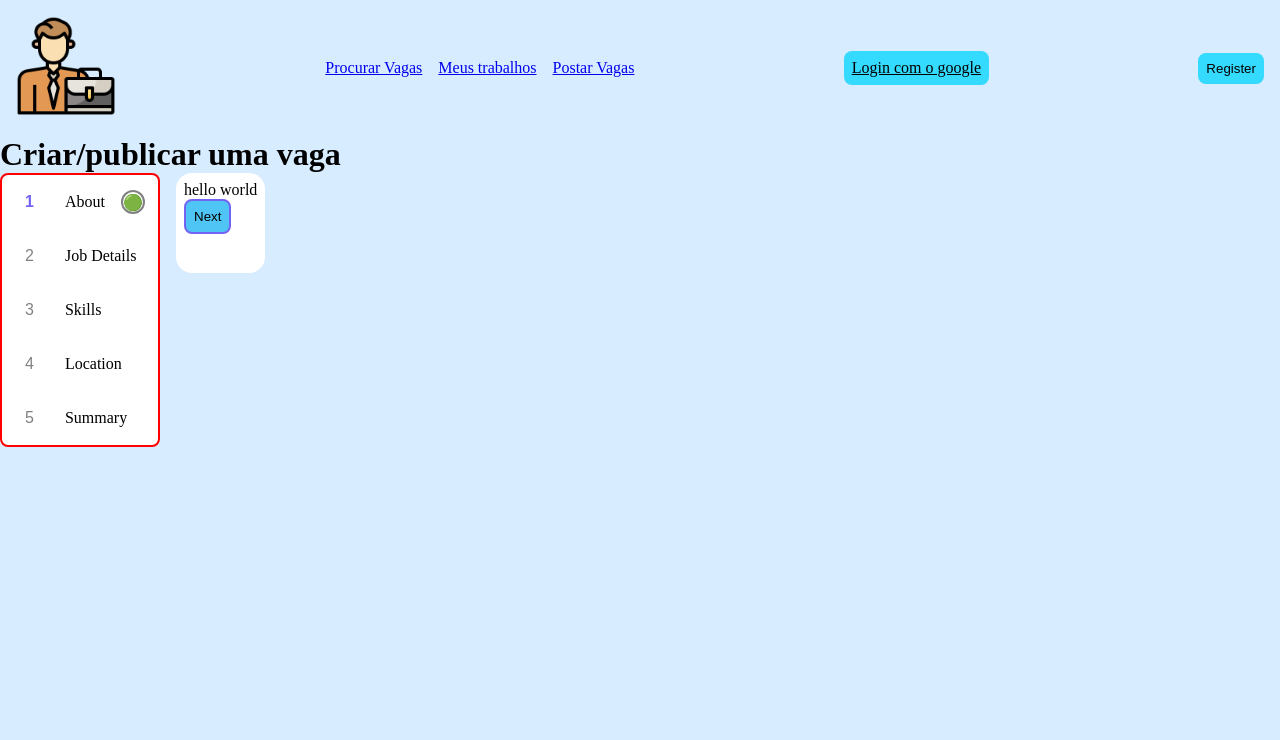
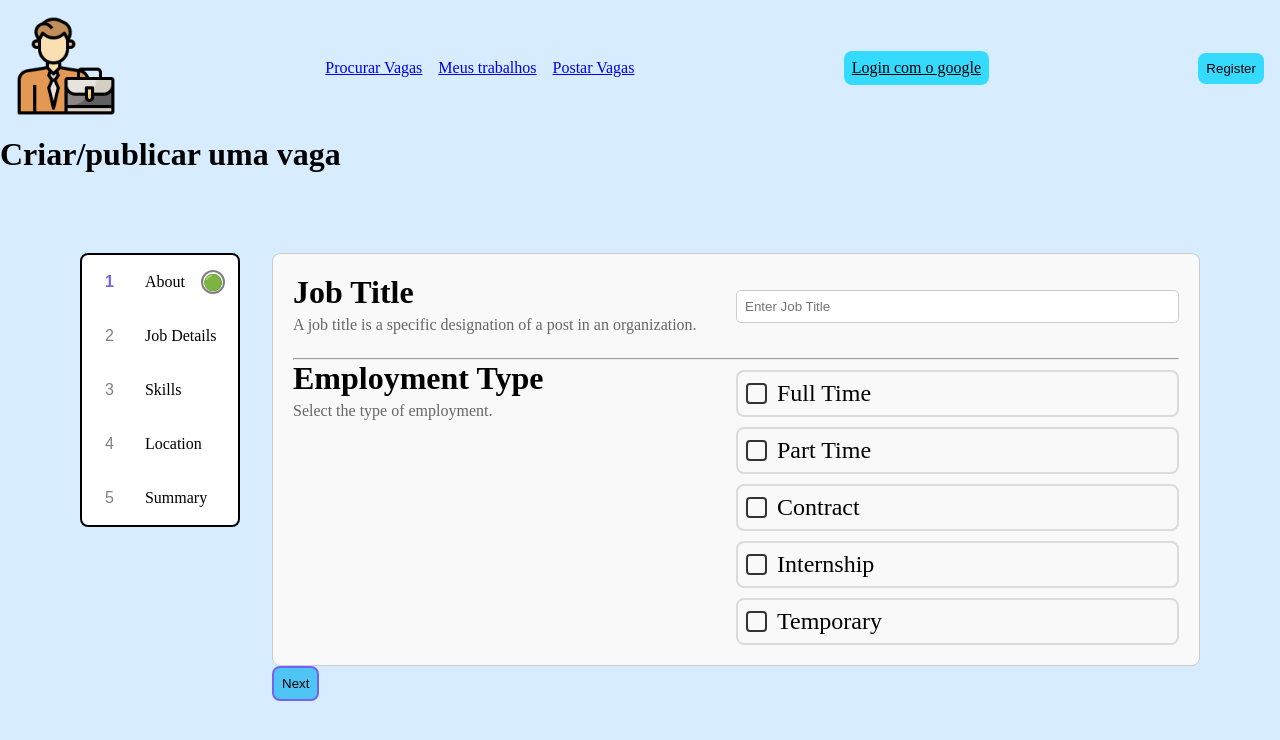
Before and after one commit to 404GabrielDev/Job-Portal, a React (Vite) app in the folder client/: page /post in a window 1280 px wide. Shown: the top 740 px of the page. Built offline with nearby package versions, Linux system fonts and the light colour scheme; no server answers.

Commit message:
sessão de vaga estilizada

```diff
--- a/client/src/components/JobPost/JobForm.css
+++ b/client/src/components/JobPost/JobForm.css
@@ -2,14 +2,15 @@
 
 .container-pageAll {
   display: flex;
-  gap: 1rem;
+  gap: 2rem;
+  padding: 5rem;
 }
 
 .container-sections {
   max-width: 160px;
   border-radius: 0.5rem;
   background-color: #fff;
-  border: 2px solid red;
+  border: 2px solid #000;
 }
 
 .container-buttonsSection {
@@ -61,11 +62,9 @@
   color: white; /* Texto branco */
   border-color: #7263f3;
 }
-
+/*MODIFICANDO AQUI*/
 .container-formDetails {
-  max-height: 100px;
-  padding: 0.5rem;
-  background-color: #fff;
+  width: 100%;
   border-radius: 1rem;
 }
 
--- a/client/src/components/JobPost/JobForm.jsx
+++ b/client/src/components/JobPost/JobForm.jsx
@@ -11,7 +11,7 @@ const JobForm = () => {
     jobTitle,
     jobDescription,
     salaryType,
-    activeEmploymentTypes,
+    activeEmployementTypes,
     salary,
     location,
     skills,
@@ -45,7 +45,7 @@ const JobForm = () => {
   const getCompletedcolor = (section) => {
     switch (section) {
       case "About":
-        return jobTitle && activeEmploymentTypes.length > 0
+        return jobTitle && activeEmployementTypes.length > 0
           ? "#7263f3"
           : "gray";
 
--- /dev/null
+++ b/client/src/components/JobPost/JobTitle.css
@@ -0,0 +1,103 @@
+.job-container {
+  width: 100%;
+  padding: 20px;
+  border: 1px solid #ccc;
+  border-radius: 8px;
+  background: #f9f9f9;
+}
+
+.container-jobTitle {
+  display: flex;
+  justify-content: space-between;
+  margin-bottom: 1.5rem;
+  align-items: center;
+}
+
+.employment-section {
+    display: flex;
+    justify-content: space-between;
+}
+
+.job-title h3,
+.employment-section h3 {
+  font-size: 2rem;
+  margin-bottom: 5px;
+}
+
+.job-title p,
+.employment-section p {
+  font-size: 1rem;
+  color: #666;
+}
+
+.container-jobInput {
+    width: 50%;
+}
+
+.container-jobInput input {
+  width: 100%;
+  padding: 8px;
+  margin-top: 5px;
+  border: 1px solid #ccc;
+  border-radius: 5px;
+}
+
+/* Estilizando os checkboxes */
+
+
+.container-allCheckbox {
+    width: 50%;
+}
+
+.checkbox-group {
+  display: flex;
+  flex-direction: column;
+  gap: 10px;
+  margin-top: 10px;
+}
+
+.custom-checkbox {
+  display: flex;
+  align-items: center;
+  gap: 10px;
+  cursor: pointer;
+  font-size: 1.5rem;
+  user-select: none;
+  width: 100%;
+  border: 2px solid #dbdbdb;
+  padding: 0.5rem;
+  border-radius: 0.5rem;
+}
+
+/* Esconde o checkbox padrão */
+.custom-checkbox input {
+  display: none;
+
+}
+
+/* Cria um quadrado customizado */
+.custom-checkbox .checkmark {
+  width: 21px;
+  height: 21px;
+  border: 2px solid #333;
+  border-radius: 4px;
+  position: relative;
+  display: inline-block;
+}
+
+/* Quando o checkbox está marcado, exibe o check */
+.custom-checkbox input:checked + .checkmark::after {
+  content: "✔";
+  font-size: 14px;
+  color: white;
+  position: absolute;
+  top: 50%;
+  left: 50%;
+  transform: translate(-50%, -50%);
+}
+
+/* Cor de fundo quando marcado */
+.custom-checkbox input:checked + .checkmark {
+  background-color: #007bff;
+  border-color: #007bff;
+}
--- a/client/src/components/JobPost/JobTitle.jsx
+++ b/client/src/components/JobPost/JobTitle.jsx
@@ -1,10 +1,12 @@
-import React, { useState } from 'react'
-import UseGlobalContext from '../../context/UseContext'
+import React, { useEffect, useState } from "react";
+import UseGlobalContext from "../../context/UseContext";
+import "./JobTitle.css";
 
 const JobTitle = () => {
   const {
     handleTitleChange,
     jobTitle,
+    setJobTitle,
     activeEmployementTypes,
     setActiveEmployementTypes,
   } = UseGlobalContext();
@@ -12,20 +14,72 @@ const JobTitle = () => {
   const [employementTypes, setEmployementTypes] = useState({
     "Full Time": "",
     "Part Time": "",
-        Contract:false,
-        Internship:false,
-        Temporary:false,
-    })
+    Contract: false,
+    Internship: false,
+    Temporary: false,
+  });
 
   const handleEmployementTypeChange = (type) => {
-        setEmployementTypes((prev) => ({...prev, [type]: !prev[type]}))
-    }
+    setEmployementTypes((prev) => ({ ...prev, [type]: !prev[type] }));
+  };
+
+  useEffect(() => {
+    const selectedTypes = Object.entries(employementTypes)
+      .filter(([_, isChecked]) => isChecked)
+      .map(([type]) => type);
+
+    setActiveEmployementTypes(selectedTypes);
+  }, [employementTypes]);
 
   return (
+    <div className="job-container">
+      <div className="container-jobTitle">
+        <div className="job-title">
+          <h3>Job Title</h3>
+          <p>
+            A job title is a specific designation of a post in an organization.
+          </p>
+        </div>
+
+        <div className="container-jobInput">
+          <input
+            type="text"
+            value={jobTitle}
+            onChange={(e) => setJobTitle(e.target.value)}
+            placeholder="Enter Job Title"
+          />
+        </div>
+      </div>
+      {/* Título do emprego */}
+
+      <hr />
+
+      {/* Tipo de Emprego */}
+      <div className="employment-section">
         <div>
-      hello world
+          <h3>Employment Type</h3>
+          <p>Select the type of employment.</p>
         </div>
-  )
-}
 
-export default JobTitle
+        <div className="container-allCheckbox">
+          <div className="checkbox-group">
+            {Object.entries(employementTypes).map(([type, checked]) => (
+              <label key={type} className="custom-checkbox">
+                <input
+                  type="checkbox"
+                  checked={checked}
+                  onChange={() => handleEmployementTypeChange(type)}
+                />
+                <span className="checkmark"></span>
+                {type.replace(/([A-Z])/g, " $1").trim()}{" "}
+                {/* Formata os nomes */}
+              </label>
+            ))}
+          </div>
+        </div>
+      </div>
+    </div>
+  );
+};
+
+export default JobTitle;
--- a/client/src/context/GlobalContextProvider.jsx
+++ b/client/src/context/GlobalContextProvider.jsx
@@ -94,6 +94,7 @@ const GlobalContextProvider = ({ children }) => {
         getUserProfile,
         loading,
         jobTitle,
+        setJobTitle,
         jobDescription,
         salary,
         activeEmployementTypes,
```
Lines whose indentation alone changed are shown as unchanged.
